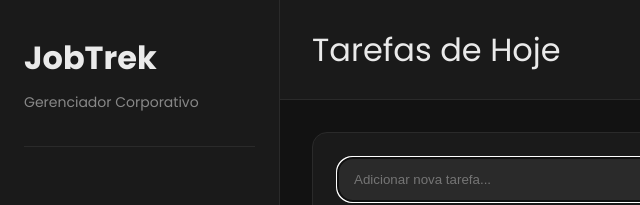
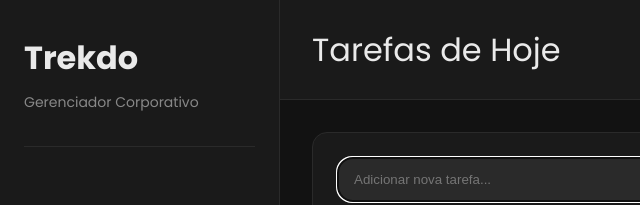
Before and after one commit to gustapaixdev/Trekdo, a website: page index.html in a window 1280 px wide. Shown: the top 205 px of the page, 0-640 px from the left. Drawn offline with Linux system fonts and the light colour scheme.

Commit message:
readme update

```diff
--- a/index.html
+++ b/index.html
@@ -10,7 +10,7 @@
     <div class="app-container">
         <aside class="sidebar">
             <div class="sidebar-header">
-                <h1 class="logo">JobTrek</h1>
+                <h1 class="logo">Trekdo</h1>
                 <p class="logo-subtitle">Gerenciador Corporativo</p>
             </div>
             <div class="sidebar-nav">
```
Also changed, not shown: README.md.
